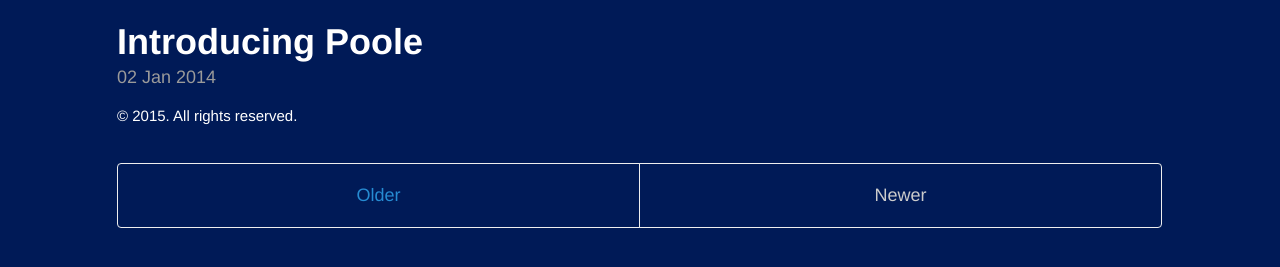
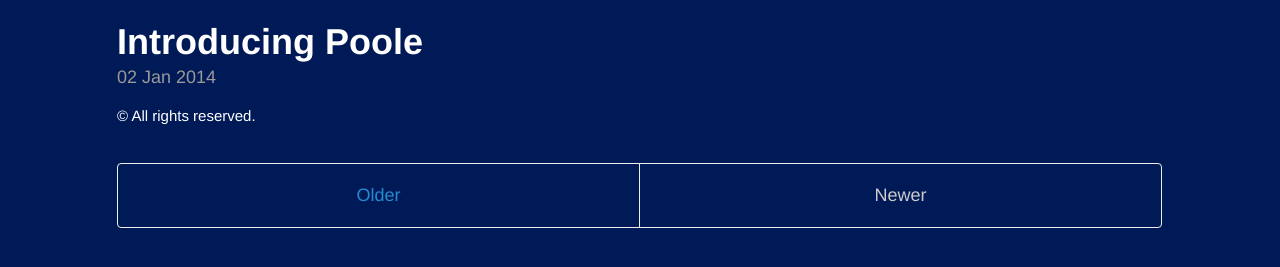
Before and after one commit to ericyewang/ericyewang.github.io, a Jekyll site: the page built from index.html, in a window 1280 px wide. Shown: the part 161-428 px from the top of the page. Built offline with Jekyll 4.4.1, drawn with Linux system fonts in a browser that asks for light colours; the list of posts is cut into pages by our own code; part of the change alters nothing that is shown.

```diff
--- a/_layouts/default.html
+++ b/_layouts/default.html
@@ -22,7 +22,7 @@
 
       <footer class="footer">
         <small>
-          &copy; <time datetime="{{ site.time | date_to_xmlschema }}">{{ site.time | date: '%Y' }}</time>. All rights reserved.
+          &copy; All rights reserved.
         </small>
       </footer>
     </div>
```
